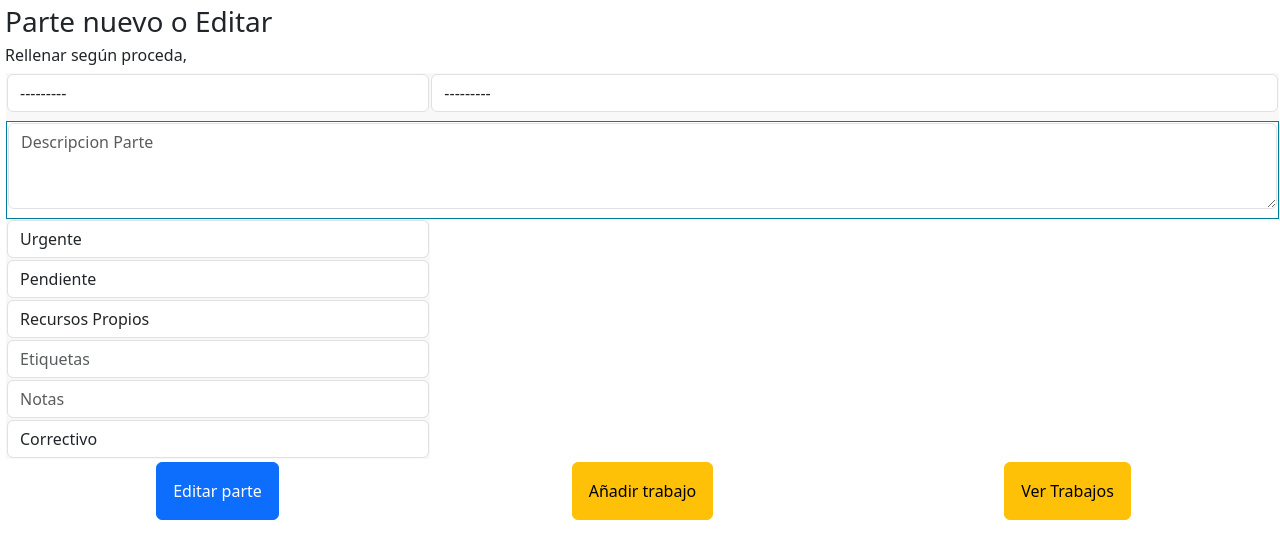
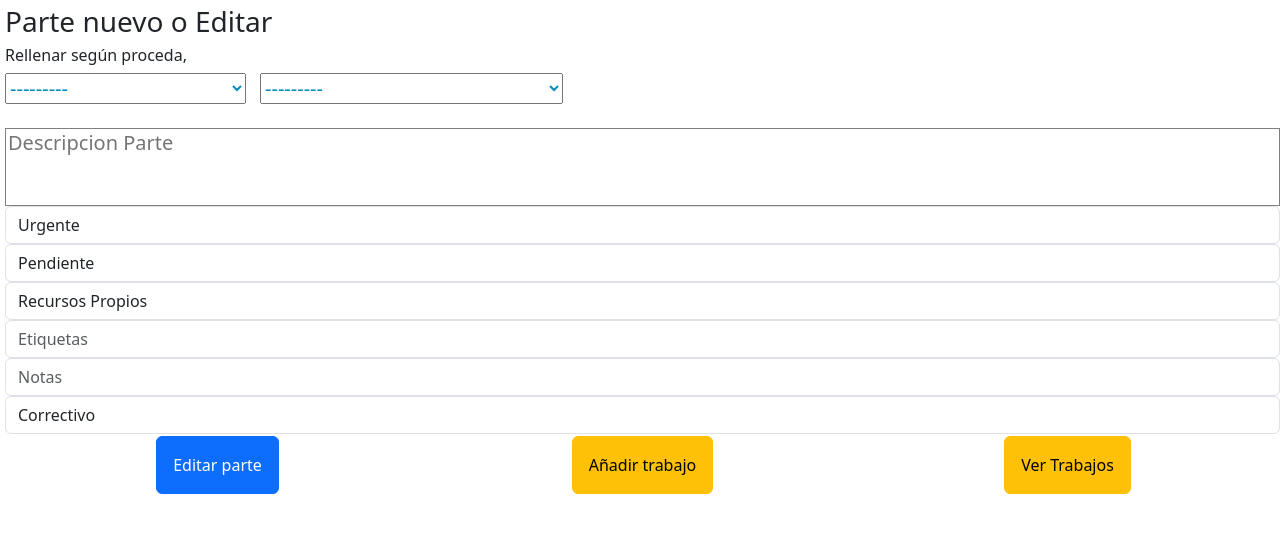
Before and after one commit to YetYSoft/YetY, a Django app: page /partes/nuevo/ in a window 1280 px wide. Shown: the part 95-654 px from the top of the page. Run offline with Django 3.2, Linux system fonts and the light colour scheme; a user stored in the database is signed in; data comes from the database, SQL or seed files in the repository; both versions use the stored data as it was after the commit; some libraries are stand-ins or nearby versions.

Commit message:
arreglado parte nuevo

```diff
--- a/partes/static/css/partes.css
+++ b/partes/static/css/partes.css
@@ -47,7 +47,7 @@ a {
 
  .grid {
    display: grid;
-   grid-template-columns: 1fr 1fr 1fr   ;
+   grid-template-columns: 1fr 1fr 1fr  1fr 1fr 1fr ;
    grid-template-rows: 1fr;
    margin: 1px;
     /*grid-template-columns: repeat(auto-fill, minmax(15rem, 1fr));*/
@@ -55,39 +55,18 @@ a {
 
  }
 
-
-
  .cabecera {
-   grid-column:1/4 ;
-
+   grid-column:1/7 ;
    padding: 1px;
    border: 1px solid #007C9B;
  }
 
- .descripcion{
-   grid-column: 1/2;
+  .descrip_linea1{
+   grid-column: 5/7;
    color: #737373;
    background-color: #f8f8f8;
    margin: 0px;
    padding: 1px  ;
-
- }
- .datos{
-   grid-column: 2/4;
-   color: #737373;
-   background-color: #f8f8f8;
-   margin: 0px;
-   padding: 1px;
-
- }
-
- .descrip_linea1{
-   grid-column: 1/2;
-   color: #737373;
-   background-color: #f8f8f8;
-   margin: 0px;
-   padding: 1px  ;
-
  }
 
  .descrip_linea2{
@@ -96,10 +75,69 @@ a {
    background-color: #f8f8f8;
    margin: 0px;
    padding: 1px  ;
-
  }
 
+ .descripcion{
+  grid-column: 1/2;
+  color: #737373;
+  background-color: #f8f8f8;
+  margin: 0px;
+  padding: 1px;
+}
+ .datos{
+   grid-column: 2/7;
+   color: #737373;
+   background-color: #f8f8f8;
+   margin: 0px;
+   padding: 1px;
+ }
+
+
+ /* Editar parte*/
+
+ .grid_parte_edit{
+  display: grid;
+  grid-template-columns: repeat(auto-fill, minmax(15rem, 1fr));
+  grid-template-rows:1fr 1fr
+  margin: 1px;
+   /*grid-template-columns: repeat(auto-fill, minmax(15rem, 1fr));*/
+   /*grid-auto-flow: dense;*/
+ }
+
+ .form-encabezado{
+  grid-column: auto;
+  margin-bottom: 0.5rem;
+  font-family: inherit;
+}
+.texto-encabezado{
+  font-weight: 300;
+  color: #008cba;
+  text-decoration: none;
+}
+
+ .responsive_text_area{
+  float: left;
+  width: 100%;
+  min-height: 75px;
+  outline: none;
+  resize: none;
+  border: 1px solid grey;
+ }
+
+ .descrip_parte{
+  grid-column-start: auto;
+  color: #737373;
+  background-color: #f8f8f8;
+  margin: 0px;
+  padding: 1px  ;
+ }
+
+
+
+
+
  /* grilla Start  */
+
 
  .elemento1{
   display: grid;
--- a/partes/templates/ot_parte_edit_form.html
+++ b/partes/templates/ot_parte_edit_form.html
@@ -15,19 +15,24 @@
 
 <link rel="stylesheet" href="{% static '/css/partes.css' %}">
 
-<div class="grid"> <!-- contenedor -->
-    <div class="descrip_linea1"><a> <h3><select type="text" class="form-control"  {{ form.ubicacion_ot }}</a></h3></div>
-    <div class="descrip_linea2"><select type="text" class="form-control" placeholder="Campo de texto"{{ form.elemento_ot }}</div>
-    <div class="cabecera"><h5>  <textarea type="text" rows="3" class="form-control" placeholder="Descripcion Parte"{{ form.descripcion_ot }} </textarea></h5></div> <!-- cada uno de los ítems del grid -->
-    <div class="descripcion"> <select type="text" class="form-control" placeholder="{{ form.prioridad_ot.value }}"{{form.prioridad_ot}}</div>
-    <div class="descripcion"><select type="text" class="form-control" placeholder="{{ form.estado_ot.value }}"{{ form.estado_ot}}</div>
-    <div class="descripcion"><select type="text" class="form-control " placeholder="{{ form.estado_ot.value }}"{{ form.recursos_ot}}</div>
-    <div class="descripcion"><input type="text" class="form-control" placeholder="Etiquetas"{{form.etiqueta_ot}}</div>
-    <div class="descripcion"><input type="text" class="form-control" placeholder="Notas"{{form.notas_ot}}</div>
-    <div class="descripcion"><select type="text" class="form-control" placeholder="{{ form.tipo_aviso_ot.value }}"{{form.tipo_aviso_ot}}</div>
+<div class="grid_parte_edit"> <!-- contenedor -->
+    <div class="form-encabezado "><a > <h5><select  class="texto-encabezado"type="text"   {{ form.ubicacion_ot }}</a></h5></div>
+    <div class="form-encabezado"><a> <h5><select class="texto-encabezado"type="text"  placeholder="Campo de texto"{{ form.elemento_ot }}</a></h5></div>
+
+</div>
+
+<div class="campo_parte"><h5>  <textarea  type="text" rows="3" cols="47"   class="responsive_text_area" placeholder="Descripcion Parte"{{ form.descripcion_ot }} </textarea></h5></div> <!-- cada uno de los ítems del grid -->
+
+<div>
+    <div class="campo_parte"> <select type="text" class="form-control" placeholder="{{ form.prioridad_ot.value }}"{{form.prioridad_ot}}</div>
+    <div class="campo_parte"><select type="text" class="form-control" placeholder="{{ form.estado_ot.value }}"{{ form.estado_ot}}</div>
+    <div class="campo_parte"><select type="text" class="form-control " placeholder="{{ form.estado_ot.value }}"{{ form.recursos_ot}}</div>
+    <div class="campo_parte"><input type="text" class="form-control" placeholder="Etiquetas"{{form.etiqueta_ot}}</div>
+    <div class="campo_parte"><input type="text" class="form-control" placeholder="Notas"{{form.notas_ot}}</div>
+    <div class="campo_parte"><select type="text" class="form-control" placeholder="{{ form.tipo_aviso_ot.value }}"{{form.tipo_aviso_ot}}</div>
+</div>
 
 
-</div>
 
 
 
--- a/partes/templates/partes/ot_parte_edit_form_Error.html
+++ b/partes/templates/partes/ot_parte_edit_form_Error.html
@@ -8,7 +8,7 @@
 <form method="POST" class="post-form">{% csrf_token %}
 
   <table class="list-unstyled">
-  <tr>  <td>Ubicación :   <select type="text" class="form-control" placeholder="{{ form.ubicacion_ot.value }}"{{ form.ubicacion_ot }}</tr>
+  <tr>  <td>Ubicación :   <select type="text" class="form-encabezado" placeholder="{{ form.ubicacion_ot.value }}"{{ form.ubicacion_ot }}</tr>
   <tr>  <td>Elemento :    <select type="text" class="form-control" placeholder="Campo de texto"{{ form.elemento_ot }}</tr>
   <tr>  <td>Descripción : <input type="text" class="form-control" placeholder="Descripcion Parte"{{ form.descripcion_ot }}</tr>
   <tr>  <td>Prioridad (Urgente, Daños, Etc) : <select type="text" class="form-control" placeholder="{{ form.prioridad_ot.value }}"{{form.prioridad_ot}}</tr>
```
Also changed, not shown: db.sqlite3.
